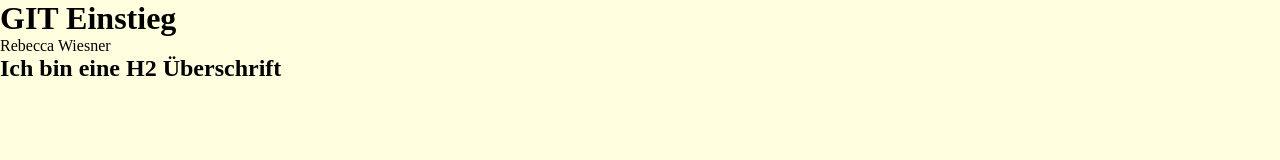
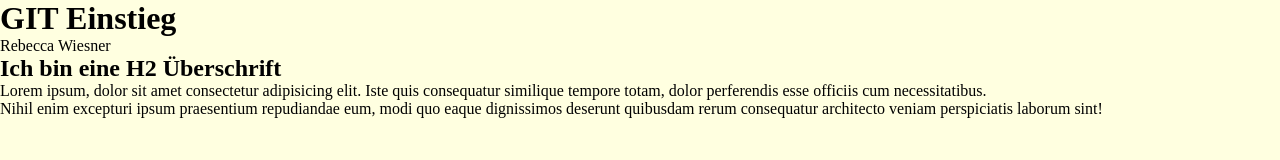
Before and after one commit to NXite/erste-webseite, a plain HTML site: page index.html in a window 1280 px wide. Drawn offline with Linux system fonts and the light colour scheme.

Commit message:
Main-Bereich hinzugefügt

```diff
--- a/index.html
+++ b/index.html
@@ -10,5 +10,13 @@
     <h1>GIT Einstieg</h1>
     <p>Rebecca Wiesner</p>
     <h2>Ich bin eine H2 Überschrift</h2>
+
+    <main>
+<p>Lorem ipsum, dolor sit amet consectetur adipisicing elit. Iste quis consequatur similique tempore totam, dolor perferendis esse officiis cum necessitatibus.</p>
+<p>Nihil enim excepturi ipsum praesentium repudiandae eum, modi quo eaque dignissimos deserunt quibusdam rerum consequatur architecto veniam perspiciatis laborum sint!</p>
+
+
+
+    </main>
 </body>
 </html>
```
